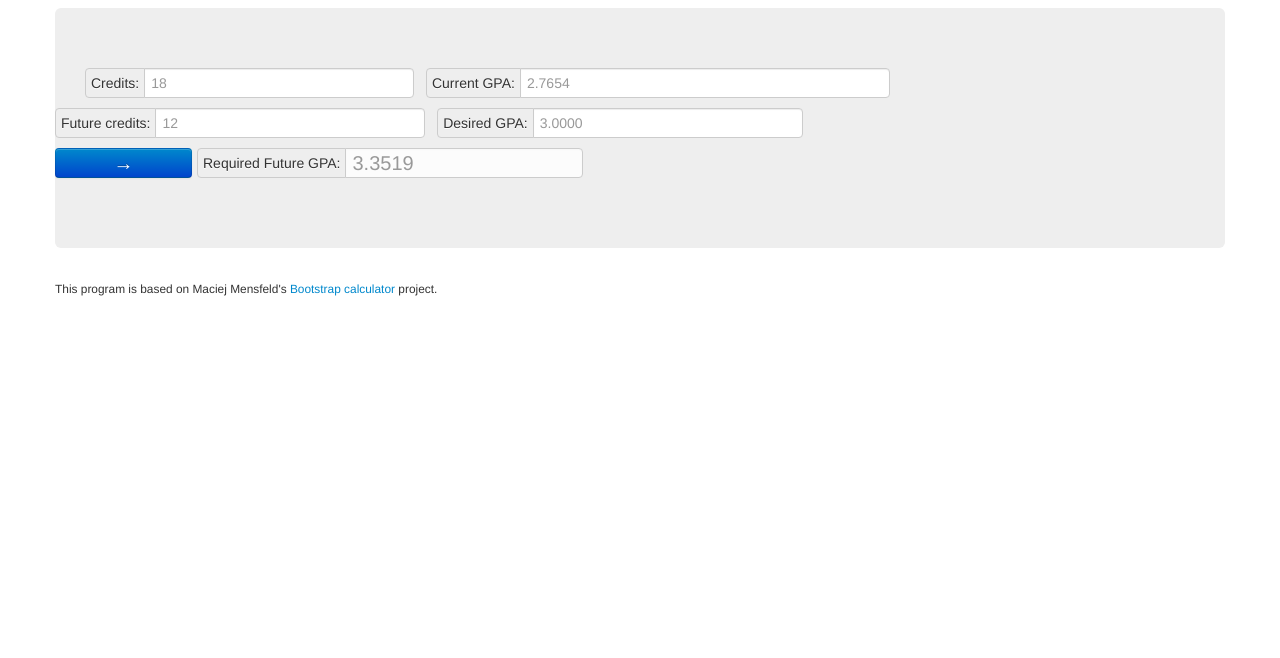
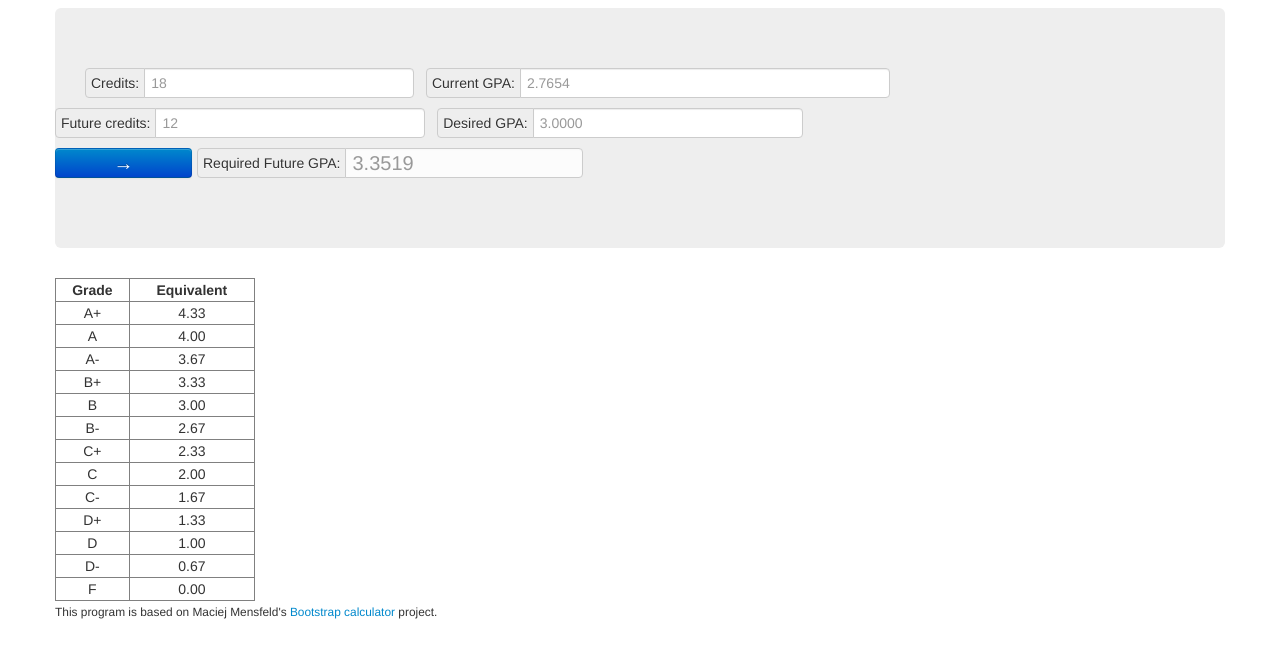
Before and after one commit to mensfeld/bootstrap-calculator, a plain HTML site: page index.html in a window 1280 px wide. Shown: the part 54-712 px from the top of the page. Drawn offline with Linux system fonts and the light colour scheme.

Commit message:
Added a GPA to Grade table

```diff
--- a/assets/stylesheets/application.css
+++ b/assets/stylesheets/application.css
@@ -1,3 +1,8 @@
+td
+{
+  text-align: center;
+}
+
 .navbar-inner {
     border-radius: 0 0 0 0;
 }
--- a/index.html
+++ b/index.html
@@ -52,76 +52,69 @@
               </div>
           </div>
         </div>
+    </div>
 
-        <!-- div class="row-fluid">
-          <div class="span8">
-            <div id="calculator-screen" class="uneditable-input"></div>
-          </div>
-          <div class="span1" style="text-align: center;">
-            <div class="visible-phone">
-              =
-            </div>
-            <div class="hidden-phone">
-              =
-            </div>
-          </div>
-          <div class="span3">
-            <div id="calculator-result-old"  class="uneditable-input">0</div>
-          </div>
-        </div -->
+      <table width="200" border="1" cellpadding="1" cellspacing="1">
+        <tbody>
+        <tr>
+        <td><strong>Grade</strong></td>
+        <td><strong>Equivalent</strong></td>
+        </tr>
+        <tr>
+        <td>A+</td>
+        <td>4.33</td>
+        </tr>
+        <tr>
+        <td>A</td>
+        <td>4.00</td>
+        </tr>
+        <tr>
+        <td>A-</td>
+        <td>3.67</td>
+        </tr>
+        <tr>
+        <td>B+</td>
+        <td>3.33</td>
+        </tr>
+        <tr>
+        <td>B</td>
+        <td>3.00</td>
+        </tr>
+        <tr>
+        <td>B-</td>
+        <td>2.67</td>
+        </tr>
+        <tr>
+        <td>C+</td>
+        <td>2.33</td>
+        </tr>
+        <tr>
+        <td>C</td>
+        <td>2.00</td>
+        </tr>
+        <tr>
+        <td>C-</td>
+        <td>1.67</td>
+        </tr>
+        <tr>
+        <td>D+</td>
+        <td>1.33</td>
+        </tr>
+        <tr>
+        <td>D</td>
+        <td>1.00</td>
+        </tr>
+        <tr>
+        <td>D-</td>
+        <td>0.67</td>
+        </tr>
+        <tr>
+        <td>F</td>
+        <td>0.00</td>
+        </tr>
+        </tbody>
+      </table>
 
-      <!-- div class="row-fluid">
-
-        <div class="span6 well">
-          <div id="calc-board">
-            <div class="row-fluid">
-              <a href="#" class="btn" data-constant="SIN">sin</a>
-              <a href="#" class="btn" data-constant="COS">cos</a>
-              <a href="#" class="btn" data-constant="MOD">md</a>
-              <a href="#" class="btn btn-danger" data-method="reset">C</a>
-            </div>
-            <div class="row-fluid">
-              <a href="#" class="btn">7</a>
-              <a href="#" class="btn">8</a>
-              <a href="#" class="btn">9</a>
-              <a href="#" class="btn" data-constant="BRO">(</a>
-              <a href="#" class="btn" data-constant="BRC">)</a>
-            </div>
-            <div class="row-fluid">
-              <a href="#" class="btn">4</a>
-              <a href="#" class="btn">5</a>
-              <a href="#" class="btn">6</a>
-              <a href="#" class="btn" data-constant="MIN">-</a>
-              <a href="#" class="btn" data-constant="SUM">+</a>
-            </div>
-            <div class="row-fluid">
-              <a href="#" class="btn">1</a>
-              <a href="#" class="btn">2</a>
-              <a href="#" class="btn">3</a>
-              <a href="#" class="btn" data-constant="DIV">/</a>
-              <a href="#" class="btn" data-constant="MULT">*</a>
-            </div>
-            <div class="row-fluid">
-              <a href="#" class="btn">.</a>
-              <a href="#" class="btn">0</a>
-              <a href="#" class="btn" data-constant="PROC">%</a>
-              <a href="#" class="btn btn-primary" data-method="calculate">=</a>
-            </div>
-          </div>
-        </div>
-
-        <div class="span6 well">
-          <legend>History</legend>
-          <div id="calc-panel">
-            <div id="calc-history">
-              <ol id="calc-history-list"></ol>
-            </div>
-          </div>
-        </div>
-        <hr>
-
-      </div -->
-    </div>
 
 <div class="initialism">
   <small>This program is based on Maciej Mensfeld's <a href="https://github.com/mensfeld/bootstrap-calculator">Bootstrap calculator</a> project.</small>
```
